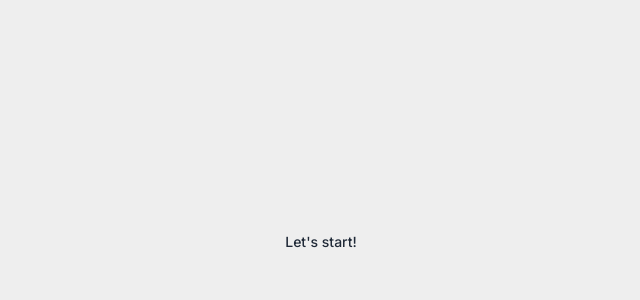
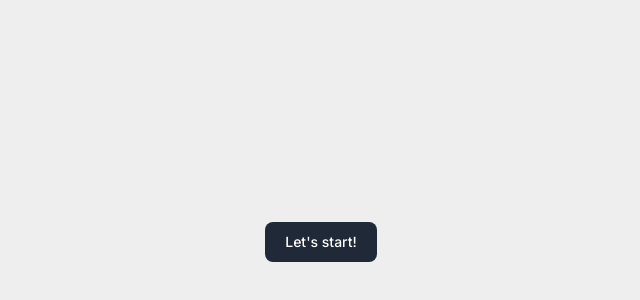
Before and after one commit to Lidor-sh/Online-IDE, a Next.js app in the folder online-ide/: page / in a window 1280 px wide. Shown: the part 154-454 px from the top of the page, without its empty margins (315-955 px from the left). Built offline with nearby package versions, Linux system fonts and the light colour scheme.

Commit message:
Fixed tailwind error

```diff
--- a/online-ide/src/app/globals.css
+++ b/online-ide/src/app/globals.css
@@ -1,6 +1,7 @@
 @tailwind base;
 @tailwind components;
 @tailwind utilities;
+@tailwind variants;
 
 
 html, body {
--- a/online-ide/src/app/page.tsx
+++ b/online-ide/src/app/page.tsx
@@ -10,7 +10,7 @@ export default function Home() {
   };
 
   return (
-    <div className="flex max-h-full h-screen max-w-full flex-col items-center justify-center bg-inherit">
+    <div className="flex max-h-full h-screen max-w-full flex-col items-center justify-center">
       <div className="space-y-6">
         <button
           className="text-white bg-gray-800 hover:bg-gray-900 focus:outline-none focus:ring-4 focus:ring-gray-300 font-medium rounded-lg text-sm px-5 py-2.5 me-2 mb-2 dark:bg-gray-800 dark:hover:bg-gray-700 dark:focus:ring-gray-700 dark:border-gray-700"
--- a/online-ide/tailwind.config.ts
+++ b/online-ide/tailwind.config.ts
@@ -7,10 +7,10 @@ const config: Config = {
     "./src/app/**/*.{js,ts,jsx,tsx,mdx}",
   ],
   theme: {
-    colors: {
-      blacktheme: "#222831",
-    },
     extend: {
+      colors: {
+        blacktheme: "#222831",
+      },
       backgroundImage: {
         "gradient-radial": "radial-gradient(var(--tw-gradient-stops))",
         "gradient-conic":
```
